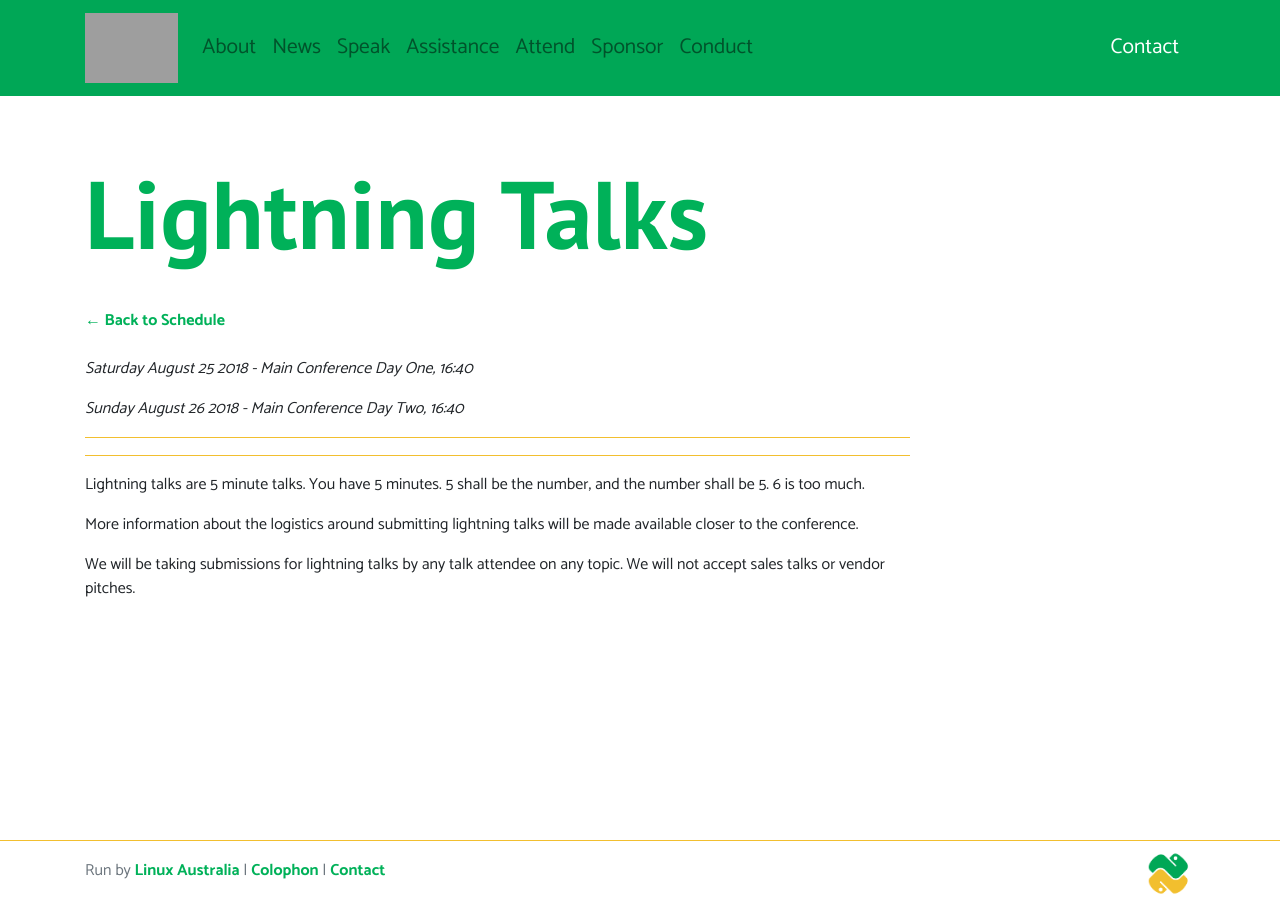
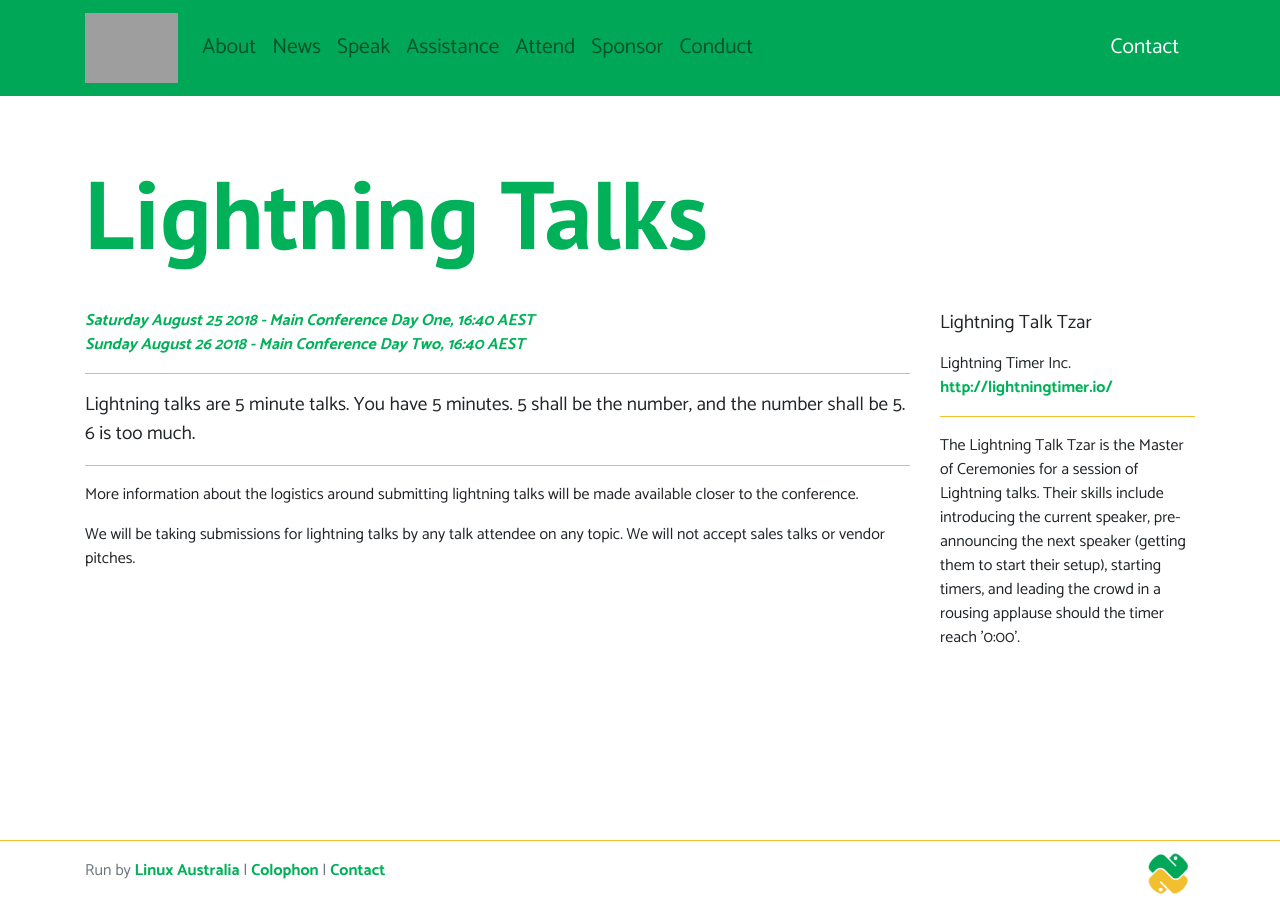
Before and after one commit to pyconau/2018.pycon-au.org, a Jekyll site: the page built from _talks/997-lightning-talks.md, in a window 1280 px wide. Built offline with Jekyll 4.4.1, drawn with Linux system fonts in a browser that asks for light colours; nearby versions of some CDN libraries; library files that are not in the unit come from our copies; grey boxes are pictures that could not be loaded.

Commit message:
More small fixes

```diff
--- a/_config.yml
+++ b/_config.yml
@@ -26,6 +26,8 @@
 
 future: true
 
+timezone: "AEST"
+
 collections:
     talks:
         output: true
--- a/_includes/schedule.html
+++ b/_includes/schedule.html
@@ -2,6 +2,7 @@
 <section id="schedule" class="">
     <div class="">
         {% for day in site.data.schedule %}
+        {% assign dayloop = forloop %}
         <div class="col-lg-12 col-md-12">
             <h4 class="day-header">{{ day.dateReadable }}</h4>
             <div class="row">
@@ -13,7 +14,7 @@
                 {% endfor %}
             </div>
             {% for timeslot in day.timeslots %}
-            <div class="row">
+            <div class="row" id="timeslot-{{dayloop.index}}-{{forloop.index}}">
                 <div class="col-1">
                     <span>{{ timeslot.startTime }}</span>
                 </div>
--- a/_layouts/talk.html
+++ b/_layouts/talk.html
@@ -3,16 +3,17 @@
 sponsors: true
 snake: rainbow
 ---
-<a href="/schedule">← Back to Schedule</a>
-<br>
-<br>
+{% assign dayloop_index = 0 %}
+{% assign timeslot_index = 0 %}
 <div class="row"><div class="col">
 {% comment %} Search for times from schedule. Dummy data will show duplicate listings {% endcomment %}
-{% for blob in site.data.schedule %}
-  {% for timeslot in blob.timeslots %}
+{% for day in site.data.schedule %}
+  {% for timeslot in day.timeslots %}
+      {% assign timeslot_index = forloop.index %}
       {% for session in timeslot.sessionIds %}
         {% if session == page.talk_id %}
-            <p><i>{{ blob.dateReadable }},  {{ timeslot.startTime }}</i></p>
+            {% assign dayloop_index = forloop.index %}
+            <i><a href="/schedule#timeslot-{{dayloop_index}}-{{timeslot_index}}">{{ day.dateReadable }},  {{ timeslot.startTime }} {{ site.timezone }}</a></i><br>
             {% break %}
         {% endif %}
       {% endfor %}
@@ -32,8 +33,11 @@
 </div>
 <div class="col-3">
 {% for speaker in page.speakers %}
-    {% if speaker.thumbnailUrl %}<img class="speaker-picture rounded mx-auto" alt="{{speaker.name}}" src="{{ site.baseurl | append: '/static/img/people/' | append: speaker.thumbnailUrl }}">{% endif %}
+    {% if speaker.thumbnailUrl %}<img class="speaker-picture rounded mx-auto" alt="{{speaker.name}}" src="{{ site.baseurl | append: '/static/img/people/' | append: speaker.thumbnailUrl }}">
     <p align="center" style="margin-bottom: -10px"><span class="speaker_name">{{ speaker.name }}</span></p>
+    {% else %}
+    <p style="margin-bottom: -10px"><span class="speaker_name">{{ speaker.name }}</span></p>
+    {% endif %}
     {% if speaker.company %}<br>{{ speaker.company }}{% endif %}
     {% if speaker.twitter %}<br><a href="https://twitter.com/{{ speaker.twitter}}">@{{speaker.twitter}}</a>{% endif %}
     {% if speaker.url %}<br><a href="{{ speaker.url}}">{{speaker.url}}</a>{% endif %}
--- a/_talks/997-lightning-talks.md
+++ b/_talks/997-lightning-talks.md
@@ -3,9 +3,16 @@
 type: talk
 talk_id: 997
 title: Lightning Talks
+speakers:
+    - name: Lightning Talk Tzar
+      company: Lightning Timer Inc.
+      url: http://lightningtimer.io/
+      bio: The Lightning Talk Tzar is the Master of Ceremonies for a session of Lightning talks. Their skills include introducing the current speaker, pre-announcing the next speaker (getting them to start their setup), starting timers, and leading the crowd in a rousing applause should the timer reach '0:00'.
+
+
+abstract: Lightning talks are 5 minute talks. You have 5 minutes. 5 shall be the number, and the number shall be 5. 6 is too much.
+
 ---
-
-Lightning talks are 5 minute talks. You have 5 minutes. 5 shall be the number, and the number shall be 5. 6 is too much.
 
 More information about the logistics around submitting lightning talks will be made available closer to the conference.
 
```
